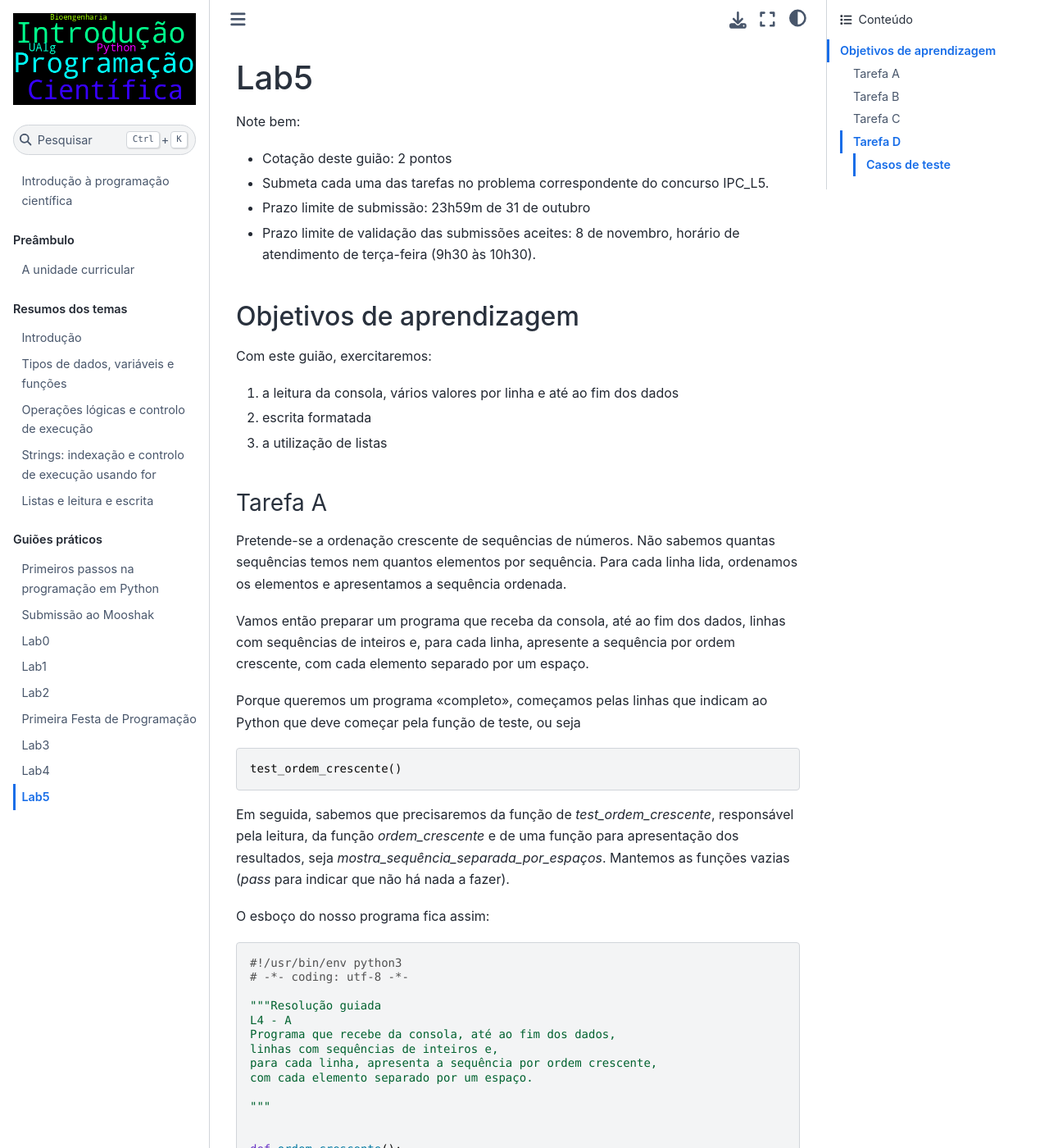
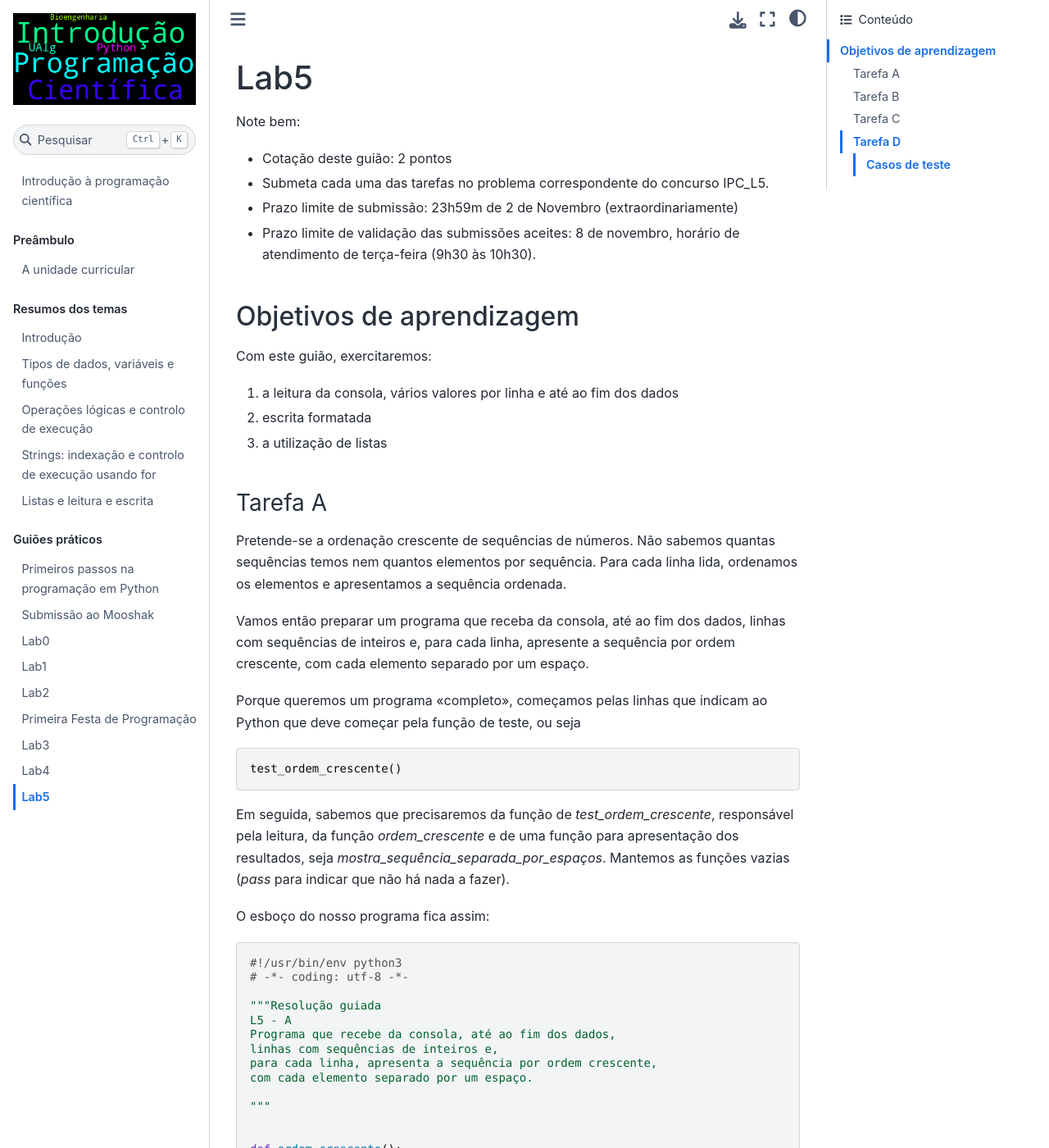
Before and after one commit to margaridamadeira/IPC-2022-23, a Jupyter Book: the page built from docs/Lab5.md, in a window 1280 px wide and 1400 px high. Shown: the whole window at 82% size. Built offline with Jupyter Book 1.0.4 settings and Sphinx 7.4.7 and the Sphinx Book theme 1.1.4, drawn with Linux system fonts in a browser that asks for light colours; some of the changed text lies outside the part shown.

Commit message:
Atualizada data entrega

```diff
--- a/docs/Lab5.md
+++ b/docs/Lab5.md
@@ -4,7 +4,7 @@ Note bem:
 
 + Cotação deste guião: 2 pontos
 + Submeta cada uma das tarefas no problema correspondente do concurso IPC_L5.
-+ Prazo limite de submissão: 23h59m de 31 de outubro
++ Prazo limite de submissão: 23h59m de 2 de Novembro (extraordinariamente)
 + Prazo limite de validação das submissões aceites: 8 de novembro, horário de atendimento de terça-feira (9h30 às 10h30).
 
 ## Objetivos de aprendizagem
@@ -40,7 +40,7 @@ O esboço do nosso programa fica assim:
 # -*- coding: utf-8 -*-
 
 """Resolução guiada
-L4 - A
+L5 - A
 Programa que recebe da consola, até ao fim dos dados,
 linhas com sequências de inteiros e,
 para cada linha, apresenta a sequência por ordem crescente,
@@ -77,7 +77,7 @@ O nosso programa ficaria então assim:
 # -*- coding: utf-8 -*-
 
 """Resolução guiada
-L4 - A
+L5 - A
 Programa que recebe da consola, até ao fim dos dados,
 linhas com sequências de inteiros e,
 para cada linha, apresenta a sequência por ordem crescente,
```
Also changed, not shown: other parts of docs/Lab5.md (+1 -1 lines).
